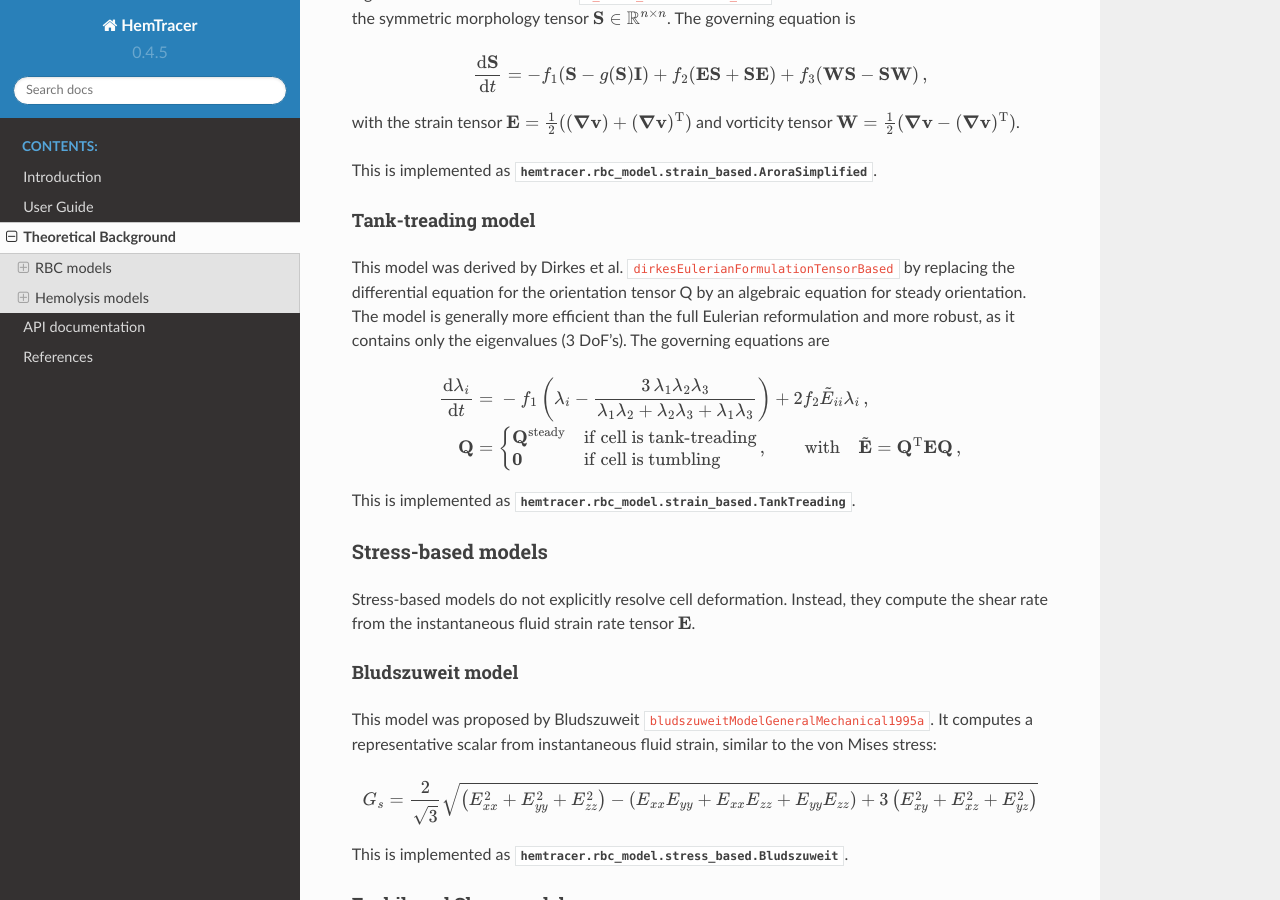
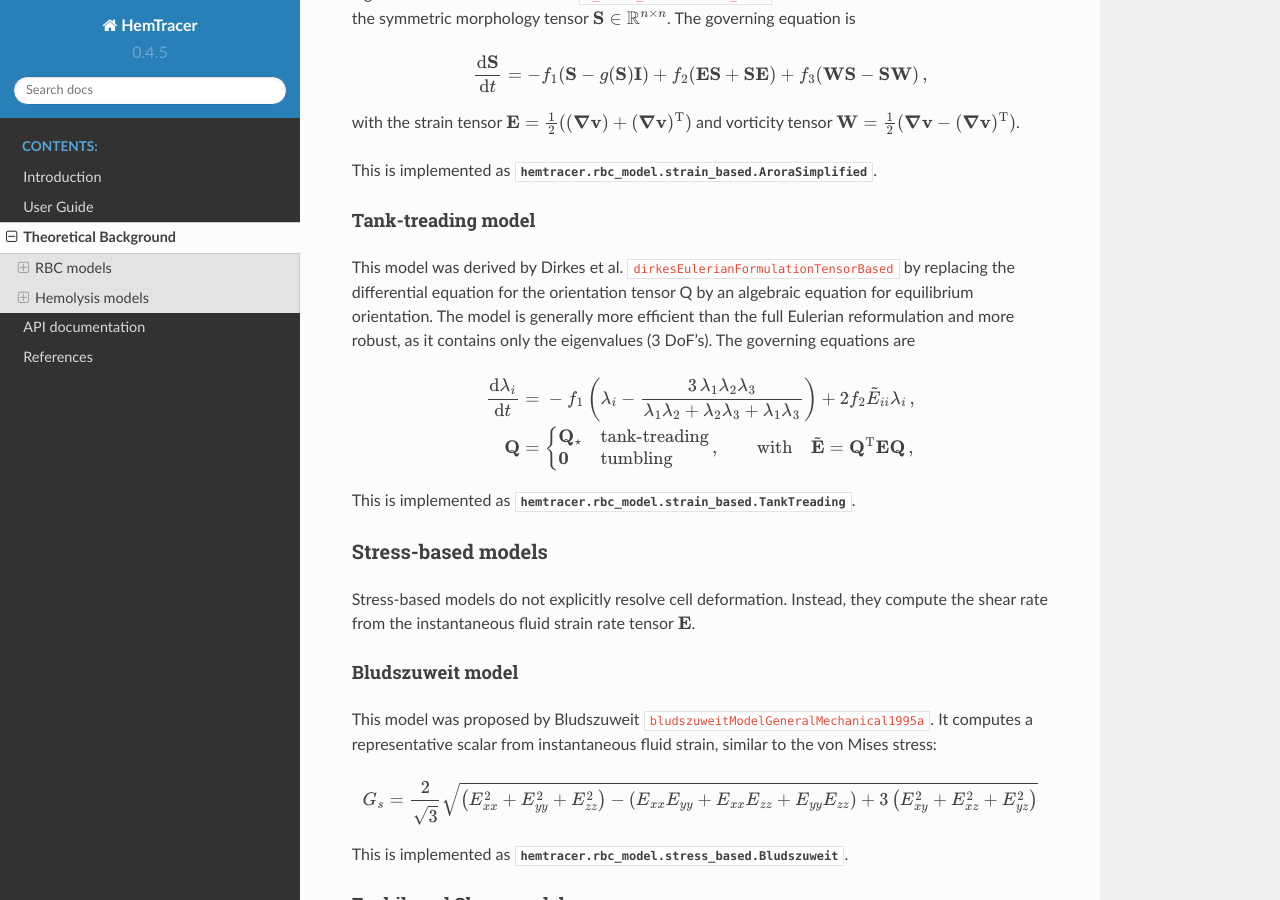
Before and after one commit to nicodirkes/HemTracer, a Sphinx documentation site: the page built from docs/background.rst, in a window 1280 px wide and 900 px high, scrolled down 1102 px. Built offline with Sphinx 7.4.7 and the Read the Docs theme 2.0.0, drawn with Linux system fonts in a browser that asks for light colours; cross-references to code outside the pages are shown as plain code.

Commit message:
Update tank-treading model in background.rst

```diff
--- a/docs/background.rst
+++ b/docs/background.rst
@@ -56,7 +56,7 @@ This is implemented as :class:`hemtracer.rbc_model.strain_based.AroraSimplified`
 Tank-treading model
 ^^^^^^^^^^^^^^^^^^^
 
-This model was derived by Dirkes et al. :cite:p:`dirkesEulerianFormulationTensorBased` by replacing the differential equation for the orientation tensor Q by an algebraic equation for steady orientation. The model is generally more efficient than the full Eulerian reformulation and more robust, as it contains only the eigenvalues (3 DoF's). The governing equations are
+This model was derived by Dirkes et al. :cite:p:`dirkesEulerianFormulationTensorBased` by replacing the differential equation for the orientation tensor Q by an algebraic equation for equilibrium orientation. The model is generally more efficient than the full Eulerian reformulation and more robust, as it contains only the eigenvalues (3 DoF's). The governing equations are
 
 .. math::
     :nowrap:
@@ -66,8 +66,8 @@ This model was derived by Dirkes et al. :cite:p:`dirkesEulerianFormulationTensor
     \\
     \mathbf Q & = &
     \begin{cases}
-        \mathbf Q^\mathrm{steady} & \text{if cell is tank-treading} \\
-        \mathbf 0 & \text{if cell is tumbling}
+        \mathbf Q_\star & \text{tank-treading} \\
+        \mathbf 0 & \text{tumbling}
     \end{cases} \, , \qquad \mathrm{with} \quad
     \tilde{\mathbf{E}} = \mathbf{Q}^\mathrm{T} \mathbf{E} \mathbf{Q} \, ,
     \end{eqnarray}
```
